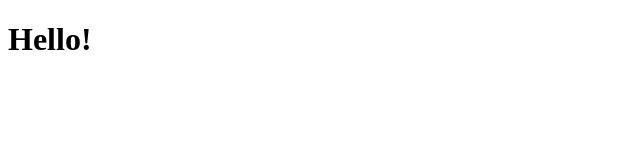
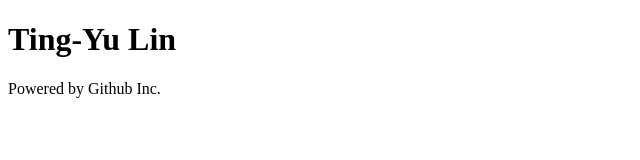
Before and after one commit to TinULink/stygianlong.github.io, a plain HTML site: page index.html in a window 1280 px wide. Shown: the whole page, without its empty margins (0-640 px from the left). Drawn offline with Linux system fonts and the light colour scheme.

Commit message:
My Github Page.
Uh.....!

```diff
--- a/index.html
+++ b/index.html
@@ -4,6 +4,7 @@
 	<title>Ting</title>
 </head>
 <body>
-	<h1>Hello!</h1>
+	<h1>Ting-Yu Lin</h1>
+	<p>Powered by Github Inc.<p>
 </body>
 </html>
```
